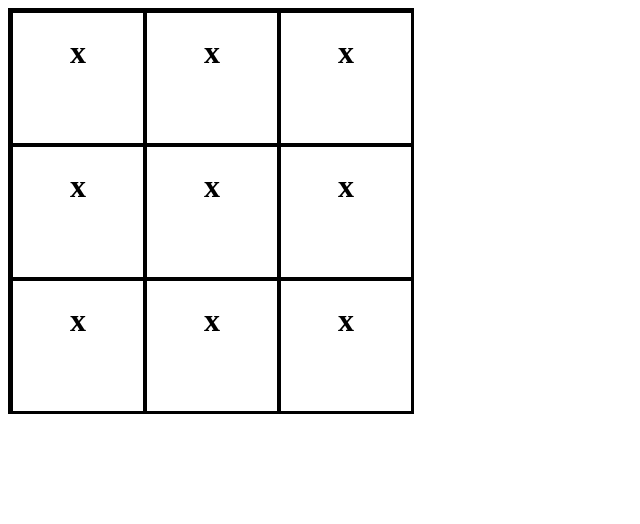
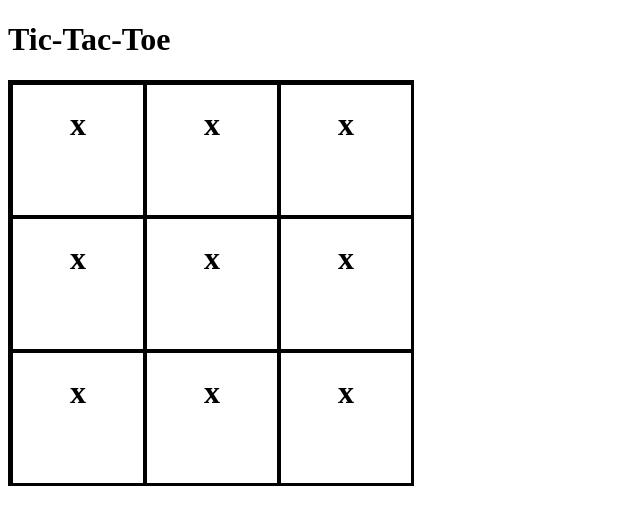
Before and after one commit to tdeclarin/react-tic-tac-toe, a React (Create React App) app: page / in a window 1280 px wide. Shown: the top 524 px of the page, without its empty margins (0-640 px from the left). Built offline with nearby package versions, Linux system fonts and the light colour scheme.

Commit message:
Passes in props to Board Component

```diff
--- a/src/App.js
+++ b/src/App.js
@@ -2,10 +2,24 @@ import React, { Component } from "react";
 import Board from "./Components/Board";
 
 class App extends Component {
+  state = {
+    boxValue: Array.from({ length: 9 })
+  };
+
+  clickHandler(e) {
+    console.log(e.target);
+  }
+
   render() {
     return (
       <div>
-        <Board />
+        <div className="title">
+          <h1>Tic-Tac-Toe</h1>
+        </div>
+        <Board
+          playerMove={this.state.boxValue}
+          clickHandler={this.clickHandler}
+        />
       </div>
     );
   }
```
